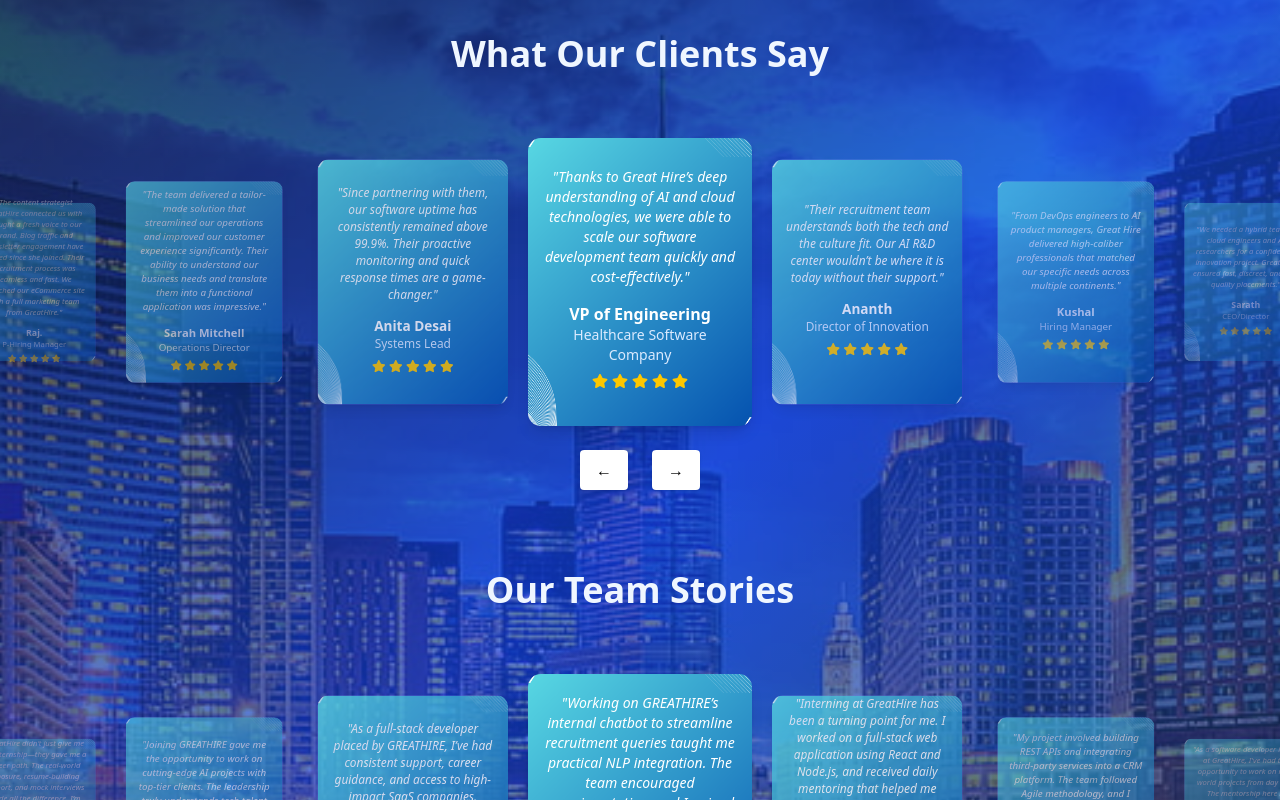
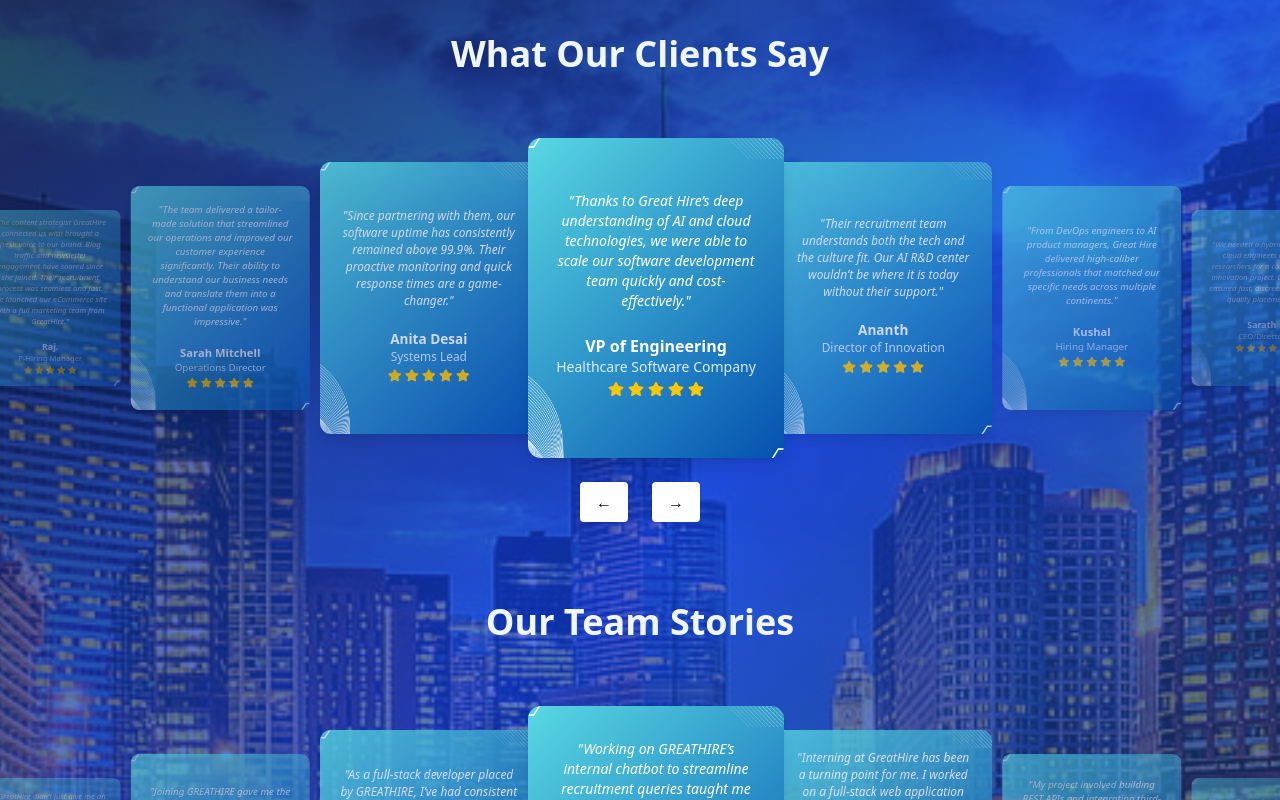
Before and after one commit to Tanmai-dot/babdegreathire, a React (Vite) app: page / in a window 1280 px wide. Shown: the part 5900-6700 px from the top of the page. Built offline with nearby package versions, Linux system fonts and the light colour scheme.

Commit message:
Refactor: Update card dimensions and layout in TestimonialsCarousel for improved presentation

```diff
--- a/src/components/TestimonialsCarousel.tsx
+++ b/src/components/TestimonialsCarousel.tsx
@@ -184,14 +184,14 @@ const moveCarousel = (direction: 'left' | 'right') => {
   return (
     <div className="relative gallery  flex flex-col items-center justify-center">
       <ul
-        className="cards relative w-[14rem] h-[18rem] flex items-center overflow-visible"
+        className="cards relative w-[14rem] h-[20rem] flex items-center overflow-visible"
         style={{ perspective: 1000 }}
       >
         {reviews.map((review, i) => (
           <li
             key={i}
             ref={(el) => { cardsRef.current[i] = el; }}
-            className="w-[14rem] h-[18rem] rounded-lg bg-purple-500 text-white text-center flex flex-col items-center justify-center shadow-lg absolute top-0 left-0"
+            className="w-[16rem] h-[20rem] rounded-lg bg-purple-500 text-white text-center flex flex-col items-center justify-center shadow-lg absolute top-0 left-0"
             style={{
               backgroundImage: `url(${CardBgImg})`,
               backgroundSize: 'cover',
@@ -202,18 +202,22 @@ const moveCarousel = (direction: 'left' | 'right') => {
               lineHeight: 1.4,
               borderRadius: '0.8rem',
               cursor: 'default',
+              display: 'flex',
+              flexDirection: 'column',
+              justifyContent: 'center',
+              alignItems: 'center',
             }}
           >
-            <div>
-              <p className="text-sm italic text-white">"{review.text}"</p>
-            </div>
-            <div className="mt-4 font-semibold">{review.name}</div>
-            <div className="text-sm text-blue-100 mb-2">{review.title}</div>
-            {/* 5 Star Rating */}
-            <div className="flex justify-center mb-2">
-              {[...Array(5)].map((_, idx) => (
-                <FaStar key={idx} className="text-yellow-400 mx-0.5" />
-              ))}
+            <div className="flex flex-col items-center justify-center h-full w-full">
+              <p className="text-sm italic text-white mb-4 px-2">"{review.text}"</p>
+              <div className="mt-2 font-semibold">{review.name}</div>
+              <div className="text-sm text-blue-100 mb-1">{review.title}</div>
+              {/* 5 Star Rating */}
+              <div className="flex justify-center mb-2">
+                {[...Array(5)].map((_, idx) => (
+                  <FaStar key={idx} className="text-yellow-400 mx-0.5" />
+                ))}
+              </div>
             </div>
           </li>
         ))}
```
